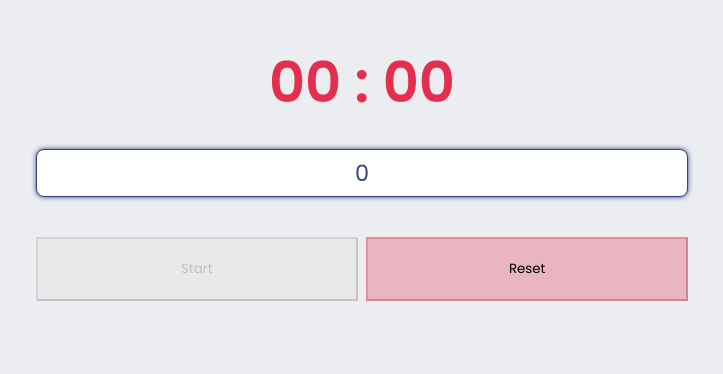
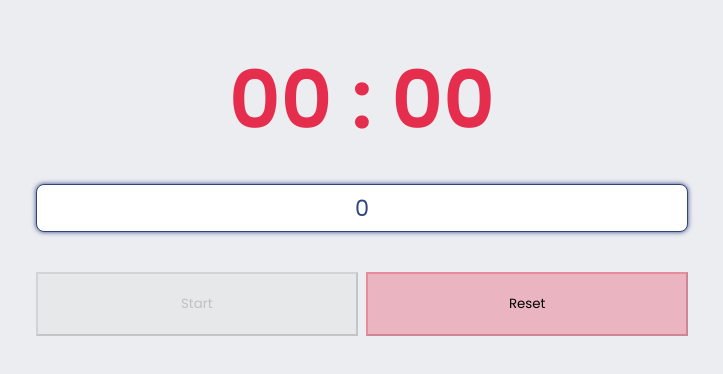
Before and after one commit to J-Luckas/pomodoro-timer, a React (Create React App) app: page / in a window 1280 px wide. Shown: the top 374 px of the page, without its empty margins (278-1001 px from the left). Built offline with nearby package versions, Linux system fonts and the light colour scheme.

Commit message:
refactor: timer' font-size change

```diff
--- a/src/components/Display/styles.ts
+++ b/src/components/Display/styles.ts
@@ -8,7 +8,7 @@ export const ContainerDisplay = styled.div`
 `;
 
 export const TextDisplay = styled.h2<TextDisplayProps>`
-    font-size: 3.5rem;
+    font-size: 5rem;
     font-weight: bolder;
 
     color: ${props => props.color ? props.color : '#000'};
```
